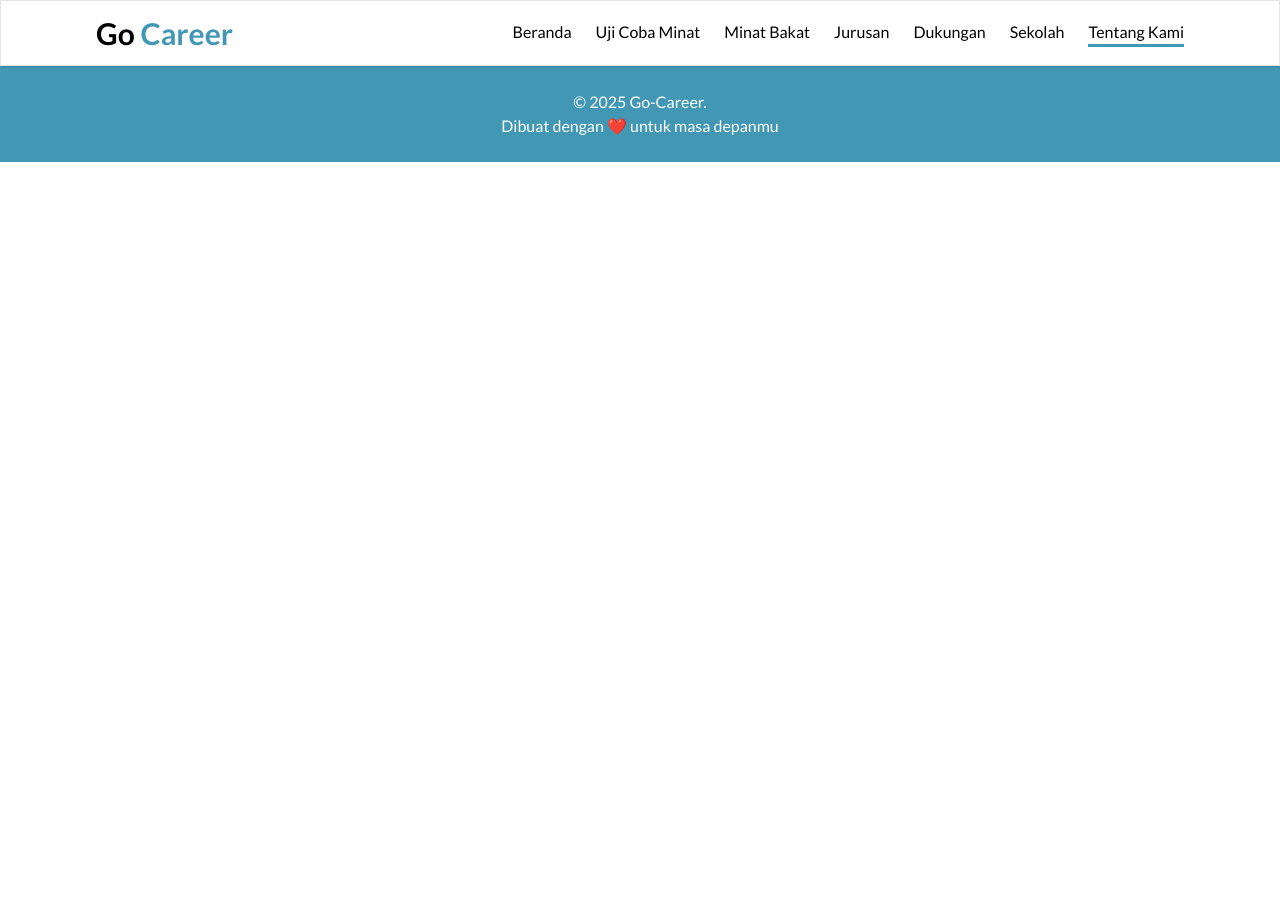
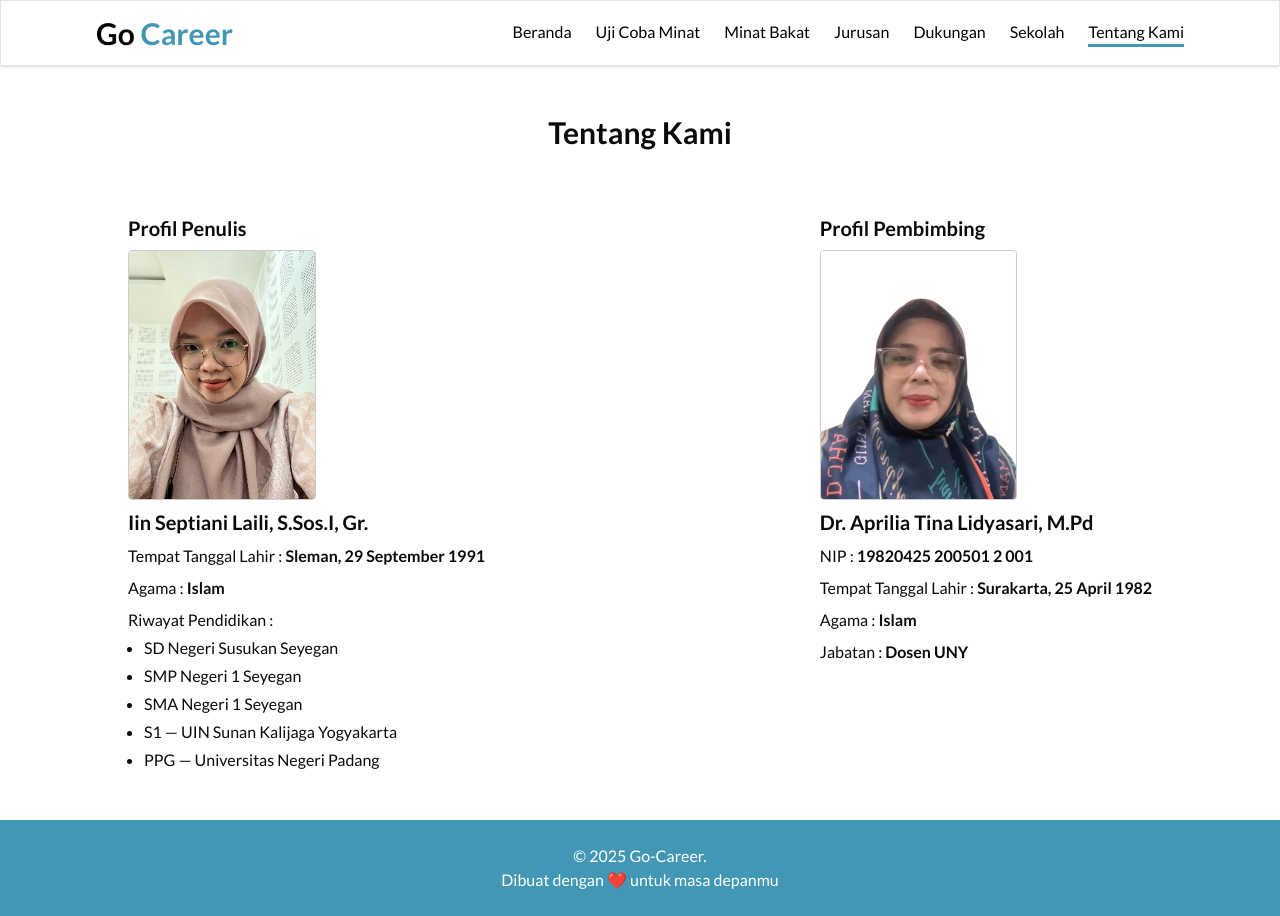
Before and after one commit to DanielRickyA/gocareer_frontend, a React (Vite) app: page /tentang-kami in a window 1280 px wide. Before the commit the page ends 800 px from the top, so only its background shows below. Built offline with nearby package versions, Linux system fonts and the light colour scheme.

Commit message:
Tentang Kami

```diff
--- a/src/App.tsx
+++ b/src/App.tsx
@@ -9,6 +9,7 @@ import Dukungan from "./page/Dukungan";
 import Sekolah from "./page/Sekolah";
 import JurusanList from "./page/jurusan/JurusanList";
 import SubJurusanList from "./page/jurusan/SubJurusanList";
+import TentangKami from "./page/TentangKami";
 
 function App() {
   return (
@@ -28,6 +29,7 @@ function App() {
             />
             <Route path="dukungan" element={<Dukungan />} />
             <Route path="sekolah" element={<Sekolah />} />
+            <Route path="tentang-kami" element={<TentangKami />} />
           </Route>
         </Routes>
       </Router>
--- a/src/page/Sekolah.tsx
+++ b/src/page/Sekolah.tsx
@@ -116,17 +116,9 @@ const sekolahList = [
 ];
 
 function Sekolah() {
-  // const [openSmk, setOpenSmk] = useState<string[]>([]);
   const [tab, setTab] = useState<string>("sma");
   const isMobile = useIsMobile();
 
-  // const toggleSmk = (namaSmk: string) => {
-  //   setOpenSmk((prev) =>
-  //     prev.includes(namaSmk)
-  //       ? prev.filter((nama) => nama !== namaSmk)
-  //       : [...prev, namaSmk]
-  //   );
-  // };
   return (
     <div className="relative">
       <div className="container mx-auto max-w-6xl px-4 md:px-8 py-12 min-h-[85dvh]">
@@ -210,40 +202,15 @@ function Sekolah() {
                               </CardContent>
                             </Card>
                           ))
-                        : item?.smk?.map((smk) => {
-                            // const isOpen = openSmk.includes(smk.nama);
-                            return (
-                              <Card
-                                className="bg-[#F9FAFC] flex flex-col h-full shadow-none border-[0.3px] w-full z-20 py-2 my-2 cursor-pointer"
-                                // onClick={() => toggleSmk(smk.nama)}
-                              >
+                        : item?.smk?.map((smk) => (
+                            <Card className="bg-[#F9FAFC] flex flex-col h-full shadow-none border-[0.3px] w-full z-20 py-2 my-2 cursor-pointer">
                               <CardContent className="flex flex-col h-full">
                                 <div className="flex justify-between items-center gap-4">
                                   <p className=" my-2">{smk.nama}</p>
-                                    {/* <div className="flex items-center gap-2">
-                                          <p>Jurusan</p>
-                                          <ChevronDown
-                                            className={`${
-                                              isOpen && "rotate-180"
-                                            } transition-all duration-500 ease-in-out`}
-                                          />
-                                        </div> */}
                                 </div>
-                                  {/* {openSmk.includes(smk.nama) && (
-                                        <div>
-                                          <ul className="list-disc ps-4">
-                                            {smk.jurusan.map(
-                                              (jurusan, index) => (
-                                                <li key={index}>{jurusan}</li>
-                                              )
-                                            )}
-                                          </ul>
-                                        </div>
-                                      )} */}
                               </CardContent>
                             </Card>
-                            );
-                          })}
+                          ))}
                     </div>
                   </div>
                 </>
@@ -281,38 +248,13 @@ function Sekolah() {
                       <p className="font-semibold">{item.kabupaten}</p>
                     </div>
                     <div className="mt-2">
-                      {item?.smk?.map((smk) => {
-                        // const isOpen = openSmk.includes(smk.nama);
-                        return (
-                          <Card
-                            className="bg-[#F9FAFC] flex flex-col h-full shadow-none border-[0.3px] w-full z-20 py-2 my-2 "
-                            // onClick={() => toggleSmk(smk.nama)}
-                          >
+                      {item?.smk?.map((smk) => (
+                        <Card className="bg-[#F9FAFC] flex flex-col h-full shadow-none border-[0.3px] w-full z-20 py-2 my-2 ">
                           <CardContent className="flex flex-col h-full">
-                              {/* <div className="flex justify-between items-center gap-4"> */}
                             <p className=" my-2">{smk.nama}</p>
-                              {/* <div className="flex items-center gap-2">
-                                      <p>Jurusan</p>
-                                      <ChevronDown
-                                        className={`${
-                                          isOpen && "rotate-180"
-                                        } transition-all duration-500 ease-in-out`}
-                                      />
-                                    </div> */}
-                              {/* </div> */}
-                              {/* {openSmk.includes(smk.nama) && (
-                                    <div>
-                                      <ul className="list-disc ps-4">
-                                        {smk.jurusan.map((jurusan, index) => (
-                                          <li key={index}>{jurusan}</li>
-                                        ))}
-                                      </ul>
-                                    </div>
-                                  )} */}
                           </CardContent>
                         </Card>
-                        );
-                      })}
+                      ))}
                     </div>
                   </div>
                 </>
--- /dev/null
+++ b/src/page/TentangKami.tsx
@@ -0,0 +1,61 @@
+function TentangKami() {
+  return (
+    <div className="container mx-auto max-w-6xl px-4 md:px-8 py-12 min-h-[84.1dvh]">
+      <h1 className="text-3xl font-semibold text-center">Tentang Kami</h1>
+      <div className="flex justify-between items-start max-w-5xl mx-auto mt-16">
+        <div className="">
+          <h1 className="text-xl font-semibold">Profil Penulis</h1>
+          <img
+            src="/profil_penulis.png"
+            alt=""
+            className="h-[250px] mt-2 border rounded border-black/20"
+          />
+          <p className="text-xl font-semibold mt-2">
+            Iin Septiani Laili, S.Sos.I, Gr.
+          </p>
+          <p className="mt-2">
+            Tempat Tanggal Lahir :{" "}
+            <span className="font-semibold">Sleman, 29 September 1991</span>
+          </p>
+          <p className="mt-2">
+            Agama : <span className="font-semibold">Islam</span>
+          </p>
+          <p className="mt-2">Riwayat Pendidikan :</p>
+          <ul className="list-disc pl-4">
+            <li className="mt-1">SD Negeri Susukan Seyegan</li>
+            <li className="mt-1">SMP Negeri 1 Seyegan</li>
+            <li className="mt-1">SMA Negeri 1 Seyegan</li>
+            <li className="mt-1">S1 — UIN Sunan Kalijaga Yogyakarta</li>
+            <li className="mt-1">PPG — Universitas Negeri Padang</li>
+          </ul>
+        </div>
+        <div className="">
+          <h1 className="text-xl font-semibold">Profil Pembimbing</h1>
+          <img
+            src="/profil_pembimbing.png"
+            alt=""
+            className="h-[250px] mt-2 border rounded border-black/20"
+          />
+          <p className="text-xl font-semibold mt-2">
+            Dr. Aprilia Tina Lidyasari, M.Pd
+          </p>
+          <p className="mt-2">
+            NIP : <span className="font-semibold">19820425 200501 2 001</span>
+          </p>
+          <p className="mt-2">
+            Tempat Tanggal Lahir :{" "}
+            <span className="font-semibold">Surakarta, 25 April 1982</span>
+          </p>
+          <p className="mt-2">
+            Agama : <span className="font-semibold">Islam</span>
+          </p>
+          <p className="mt-2">
+            Jabatan : <span className="font-semibold">Dosen UNY</span>
+          </p>
+        </div>
+      </div>
+    </div>
+  );
+}
+
+export default TentangKami;
```
Also changed, not shown: public/profil_pembimbing.png (added), public/profil_penulis.png (added). Lines whose indentation alone changed are shown as unchanged.
